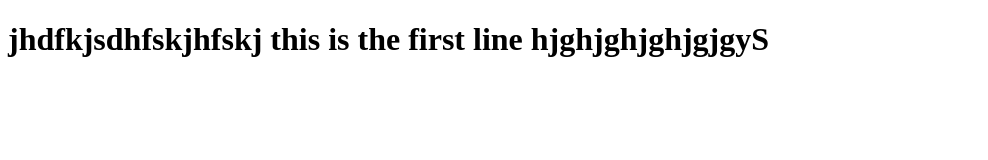
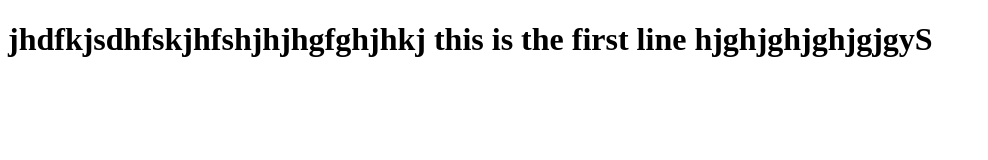
Before and after one commit to Poonamyadav02/myrepo, a plain HTML site: page index.html in a window 1280 px wide. Shown: the whole page, without its empty margins (0-988 px from the left). Drawn offline with Linux system fonts and the light colour scheme.

Commit message:
first commit

```diff
--- a/index.html
+++ b/index.html
@@ -6,6 +6,6 @@
     <title>Document</title>
 </head>
 <body>
-  <h1> jhdfkjsdhfskjhfskj this is the first line hjghjghjghjgjgyS</h1>
+  <h1> jhdfkjsdhfskjhfshjhjhgfghjhkj this is the first line hjghjghjghjgjgyS</h1>
 </body>
 </html>
```
